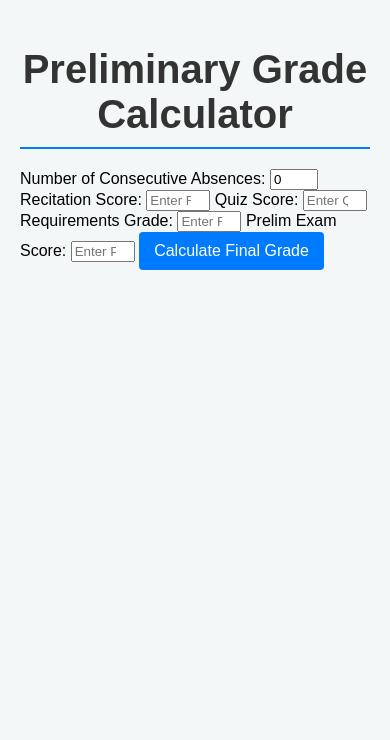
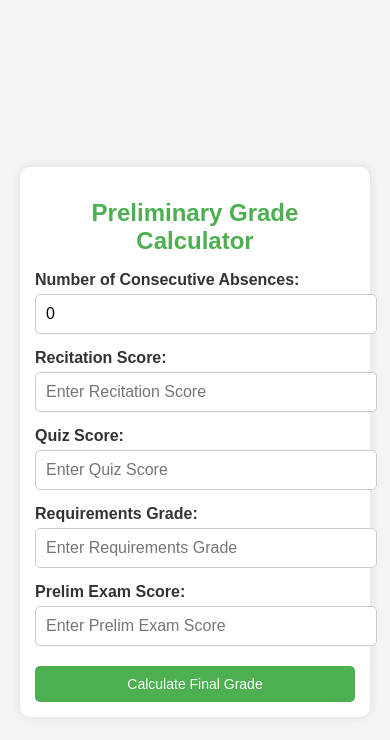
Before and after one commit to Jai446875/GradeCalculator.github.io, a plain HTML site: page index.html in a window 390 px wide. Drawn offline with Linux system fonts and the light colour scheme.

Commit message:
Update main.css

```diff
--- a/main.css
+++ b/main.css
@@ -1,78 +1,92 @@
+/* General styles */
 body {
     font-family: Arial, sans-serif;
-    background-color: #f4f7f8;
+    background-color: #f4f4f4;
+    color: #333;
     margin: 0;
+    padding: 0;
+    display: flex;
+    justify-content: center;
+    align-items: center;
+    height: 100vh;
+}
+
+#container {
+    background-color: white;
+    border-radius: 10px;
     padding: 20px;
-    display: flex;
-    flex-direction: column;
-    align-items: center;
+    box-shadow: 0 0 10px rgba(0, 0, 0, 0.1);
+    width: 100%;
+    max-width: 500px;
 }
 
 h1 {
-    color: #333;
-    margin-bottom: 20px;
-    font-size: 2.5em;
     text-align: center;
-    font-weight: bold;
-    border-bottom: 2px solid #007BFF;
-    padding-bottom: 10px;
-    width: 100%;
-    max-width: 600px;
+    color: #4CAF50;
 }
 
-p {
-    color: #555;
-    font-size: 16px;
+label {
+    display: block;
+    margin: 15px 0 5px;
+    font-weight: bold;
 }
 
-input[type="text"] {
+input[type="number"] {
+    width: 100%;
     padding: 10px;
     border: 1px solid #ccc;
-    border-radius: 4px;
-    width: 250px;
-    margin-bottom: 10px;
+    border-radius: 5px;
     font-size: 16px;
 }
 
 button {
-    padding: 10px 15px;
-    border: none;
-    border-radius: 4px;
-    background-color: #007BFF;
+    display: block;
+    width: 100%;
+    padding: 10px;
+    background-color: #4CAF50;
     color: white;
     font-size: 16px;
+    border: none;
+    border-radius: 5px;
     cursor: pointer;
-    transition: background-color 0.3s;
+    margin-top: 20px;
 }
 
 button:hover {
-    background-color: #0056b3;
+    background-color: #45a049;
 }
 
-#results {
+/* Result display */
+.result {
+    background-color: #e7f3e7;
+    border-left: 4px solid #4CAF50;
+    padding: 10px;
     margin-top: 20px;
-    padding: 15px;
-    border: 1px solid #ddd;
-    border-radius: 5px;
-    background-color: white;
-    width: 300px;
-    box-shadow: 0 2px 10px rgba(0, 0, 0, 0.1);
+    display: none; /* Hide initially */
 }
 
-#passMessage {
-    font-weight: bold;
-    color: #28a745;
+/* Error or alert messages */
+#result.error {
+    background-color: #f8d7da;
+    border-left-color: #f44336;
+    color: #f44336;
 }
 
-#difficultMessage,#invalidNumber {
-    font-weight: bold;
-    color: #ff0000;
+/* Mobile-friendly adjustments */
+@media (max-width: 600px) {
+    body {
+        padding: 20px;
+    }
+
+    #container {
+        padding: 15px;
+    }
+
+    h1 {
+        font-size: 24px;
+    }
+
+    button {
+        font-size: 14px;
+    }
 }
-
-span {
-    font-weight: bold;
-}
-
-.dealListersInfo,.passMessage,.difficultMessage,.invalidNumber {
-    display: none;
-}
```
